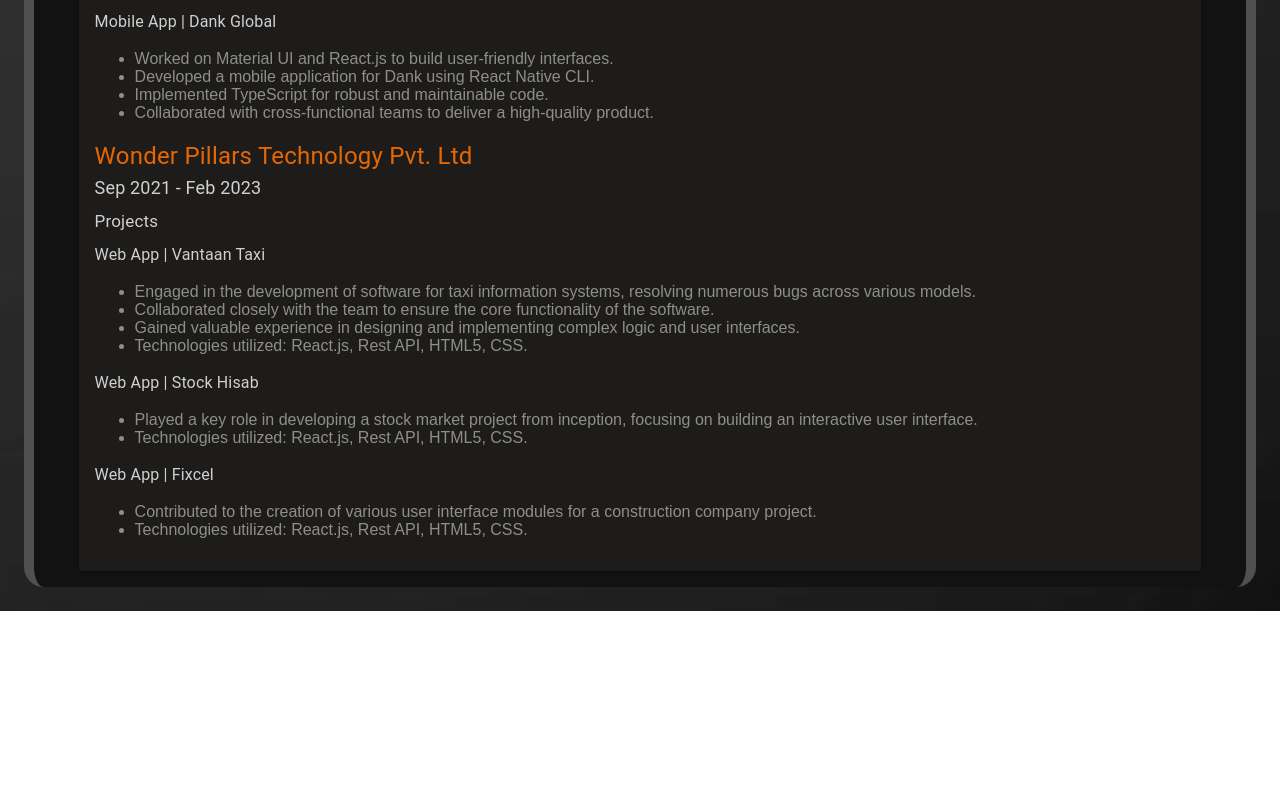
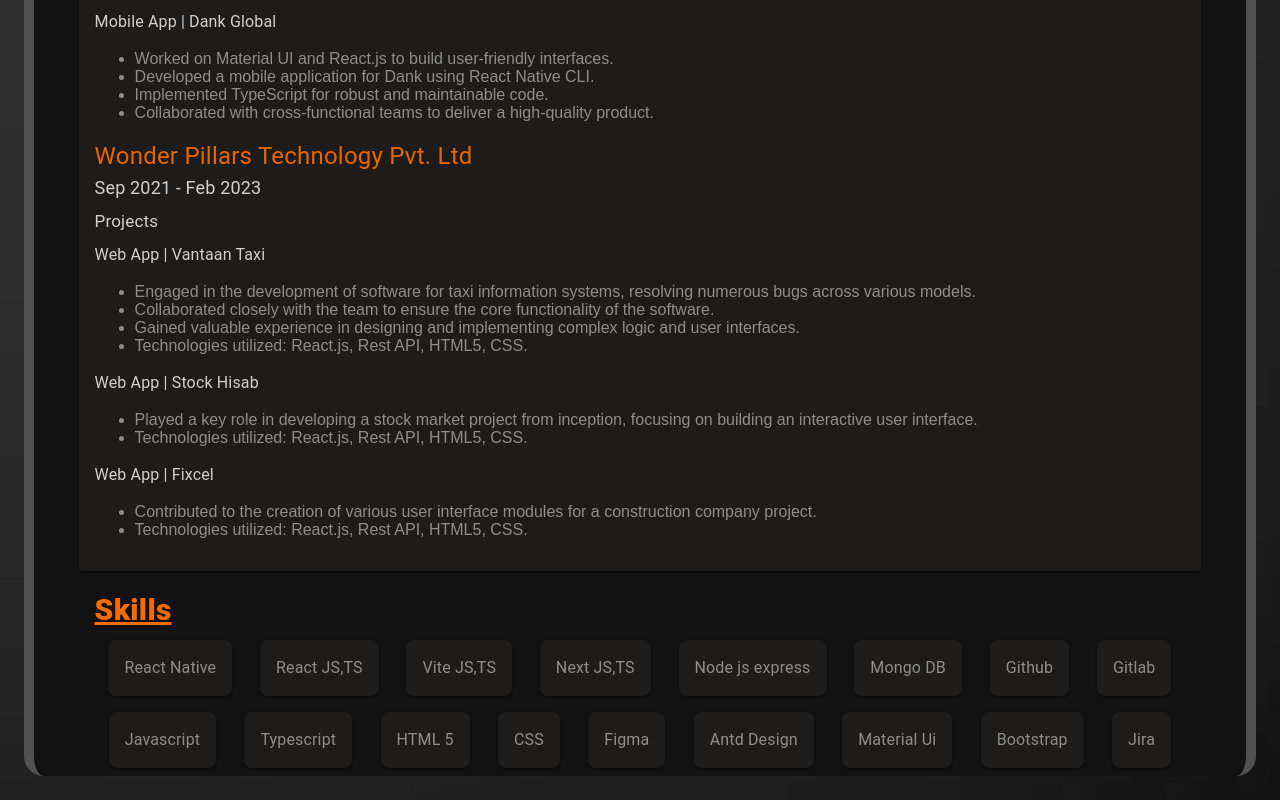
Before and after one commit to professinalsidd/my-portfolio, a Next.js app: page / in a window 1280 px wide. Shown: the part 1777-2577 px from the top of the page. Before the commit the page ends 2388 px from the top, so only its background shows below. Built offline with nearby package versions, Linux system fonts and the light colour scheme.

Commit message:
feat: skills added

```diff
--- a/src/components/screens/hero/hero.tsx
+++ b/src/components/screens/hero/hero.tsx
@@ -9,6 +9,7 @@
 import Image from "next/image";
 import React, { Fragment } from "react";
 import ExperienceComp from "../experience/experience";
+import SkillsComp from "../skills/skills";
 
 const RenderItem = () => {
   const { isDesktop, isTablet, isMobile } = useResponsive();
@@ -98,6 +99,7 @@
         <NavBarComp />
         {RenderItem()}
         <ExperienceComp />
+        <SkillsComp />
       </Box>
     </Fragment>
   );
--- /dev/null
+++ b/src/components/screens/skills/skills.tsx
@@ -0,0 +1,52 @@
+import { skills } from "@/constants";
+import { COLORS, LAYOUT } from "@/themes/themes";
+import { Box, Card, Typography } from "@mui/material";
+import React, { Fragment } from "react";
+
+const SkillsComp = () => {
+  return (
+    <Fragment>
+      <Box sx={[LAYOUT.columnEnd, { width: "90%" }]}>
+        <Typography sx={styles.heading}>Skills</Typography>
+      </Box>
+      <Box sx={styles.content}>
+        {skills.map((item, idx) => (
+          <Card key={idx} sx={styles.card}>
+            <Typography
+              sx={{
+                color: COLORS.LIGHT_WHITE,
+              }}
+            >
+              {item}
+            </Typography>
+          </Card>
+        ))}
+      </Box>
+    </Fragment>
+  );
+};
+
+export default SkillsComp;
+
+const styles = {
+  heading: {
+    color: COLORS.DARK_ORANGE,
+    fontSize: { xs: 16, md: 30 },
+    textAlign: "left",
+    textDecoration: "underline",
+    fontWeight: "900",
+  },
+  card: {
+    background: COLORS.DIM_GREY,
+    p: { xs: 1, md: 2 },
+    m: { xs: 1.2, md: 1 },
+    borderRadius: 2,
+  },
+  content: {
+    display: "flex",
+    flexWrap: "wrap",
+    justifyContent: { xs: "flex-start", md: "space-around" },
+    alignItems: "center",
+    width: "90%",
+  },
+};
--- a/src/constants/index.ts
+++ b/src/constants/index.ts
@@ -118,3 +118,25 @@
     ],
   },
 ];
+
+// skills
+
+export const skills = [
+  "React Native",
+  "React JS,TS",
+  "Vite JS,TS",
+  "Next JS,TS",
+  "Node js express",
+  "Mongo DB",
+  "Github",
+  "Gitlab",
+  "Javascript",
+  "Typescript",
+  "HTML 5",
+  "CSS",
+  "Figma",
+  "Antd Design",
+  "Material Ui",
+  "Bootstrap",
+  "Jira",
+];
```
